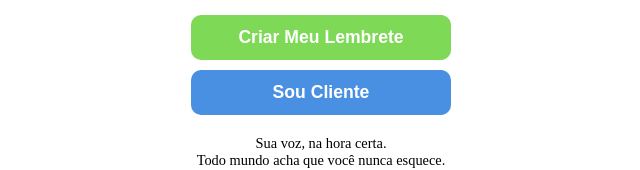
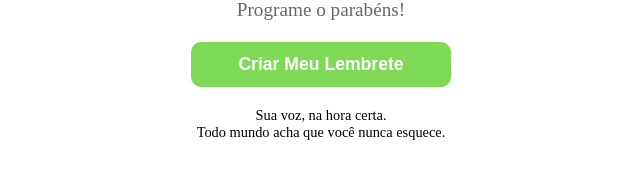
Before and after one commit to AdilsonStewart/CorujinhaLegal, a React (Create React App) app: page / in a window 1280 px wide. Shown: the part 488-658 px from the top of the page, without its empty margins (319-959 px from the left). Built offline with nearby package versions, Linux system fonts and the light colour scheme.

Commit message:
Simplify Home screen by removing secondary button
Removed secondary button for viewing received messages.

```diff
--- a/src/screens/Home.js
+++ b/src/screens/Home.js
@@ -42,21 +42,12 @@ export default function Home() {
       <h1 className="titulo">DeixaComigo</h1>
       <p className="slogan">Lembrou agora?<br />Programe o parabéns!</p>
 
-      {/* Botão principal: quem quer CRIAR e GRAVAR uma mensagem */}
+      {/* Botão principal: vai direto para a tela de identificação (criar lembrete) */}
       <button
         className="botao criar-lembrete"
         onClick={() => navigate('/sou-cliente')}
       >
         Criar Meu Lembrete
-      </button>
-
-      {/* Botão secundário: quem quer apenas VER as mensagens recebidas */}
-      <button
-        className="botao criar-lembrete"
-        style={{ marginTop: '10px', backgroundColor: '#4A90E2' }}
-        onClick={() => navigate('/minhas-mensagens')}
-      >
-        Sou Cliente
       </button>
 
       <p className="texto-pequeno">
```
